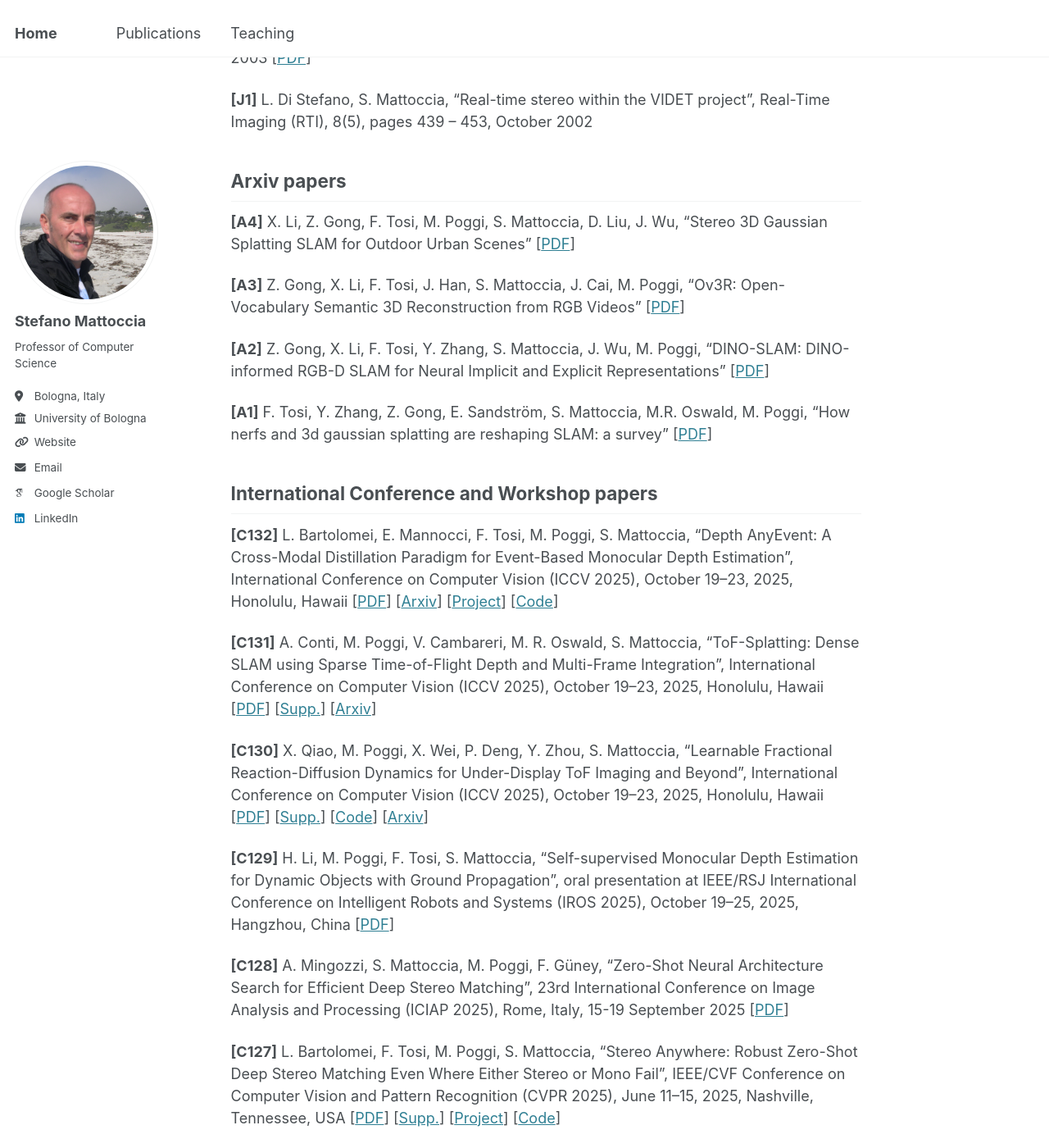
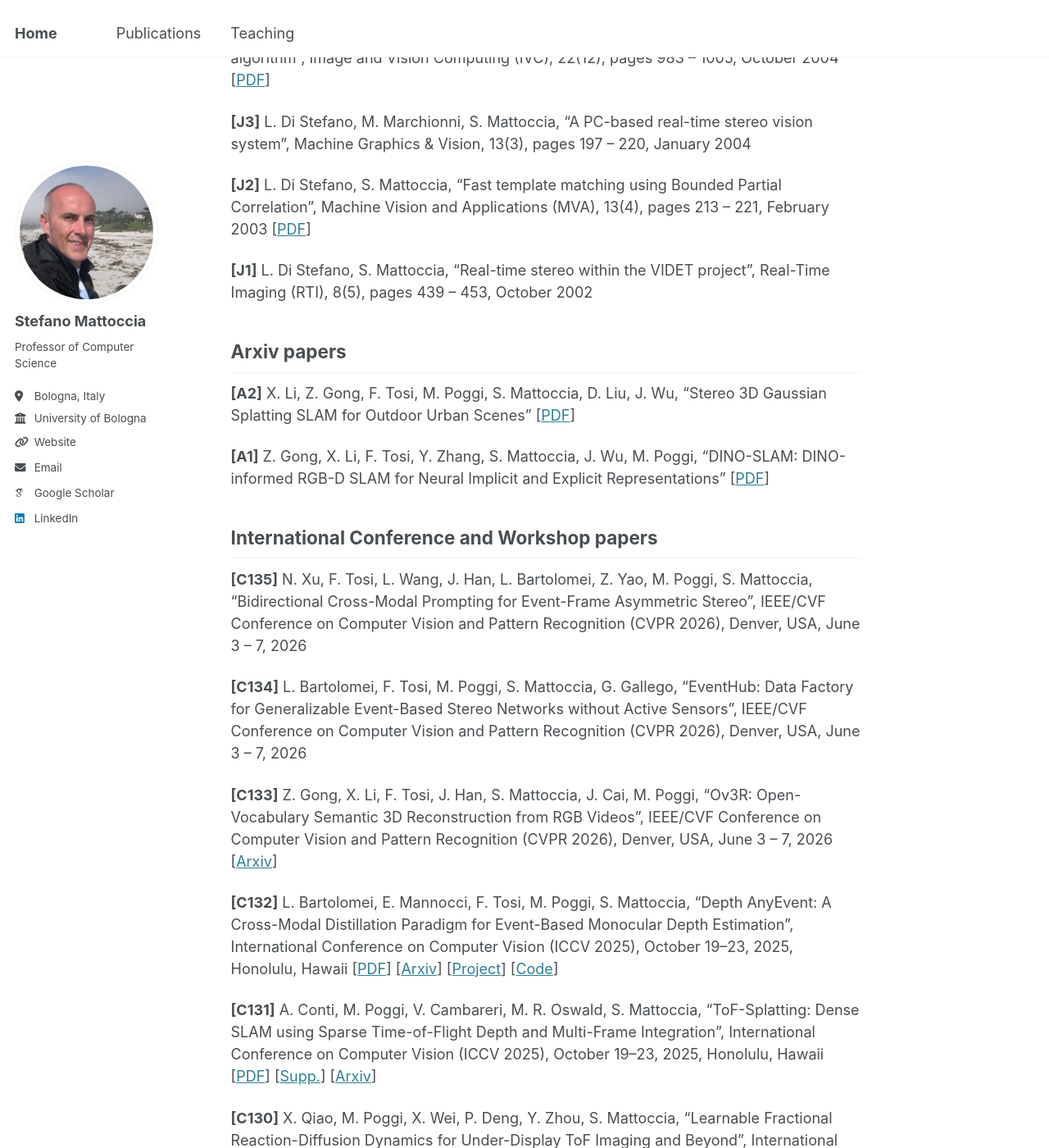
Before and after one commit to stefanomattoccia/stefanomattoccia.github.io, a Jekyll site: the page built from _pages/publications.md, in a window 1280 px wide and 1400 px high, scrolled down 4041 px. Shown: the whole window at 82% size. Built offline with Jekyll 4.4.1, drawn with Linux system fonts in a browser that asks for light colours; some web fonts are replaced; some of the changed text lies outside the part shown.

Commit message:
Update publications with new journal and conference papers
Added new journal and conference papers to the publications list, including updates to existing entries.

```diff
--- a/_pages/publications.md
+++ b/_pages/publications.md
@@ -11,6 +11,10 @@ List of publications and patents.
 
 Journal papers
 ------
+
+**[J39]** F. Tosi, Y. Zhang, Z. Gong, E. Sandström, S. Mattoccia, M.R. Oswald, M. Poggi, “How nerfs and 3d gaussian splatting are reshaping SLAM: a survey”, IEEE Transactions on Robotics (T-RO) [[Arxiv](https://arxiv.org/pdf/2402.13255)]
+
+**[J38]** C. Han; C. Lv; H. Jiang; Q. Kou; D. Cheng; S. Mattoccia, “FGDepth: Fine-Grained Boundary Perception Enhancement in Self-Supervised Indoor Depth Estimation”, IEEE Transactions on Multimedia
 
 **[J37]** L. Bartolomei, M. Poggi, F. Tosi, A. Conti, S. Mattoccia, “Active Stereo in the Wild through Virtual Pattern Projection”,  International Journal of Computer Vision (IJCV), Volume 133, pages 7242–7269, 2025 [[Arxiv](https://arxiv.org/pdf/2406.04345)] [[PDF](https://link.springer.com/article/10.1007/s11263-025-02511-6?utm_source=rct_congratemailt&utm_medium=email&utm_campaign=nonoa_20250716&utm_content=10.1007/s11263-025-02511-6)]
 
@@ -89,16 +93,19 @@ Journal papers
 Arxiv papers
 ------
 
-**[A4]** X. Li, Z. Gong, F. Tosi, M. Poggi, S. Mattoccia, D. Liu, J. Wu, "Stereo 3D Gaussian Splatting SLAM for Outdoor Urban Scenes" [[PDF](https://arxiv.org/pdf/2507.23677)]
+**[A2]** X. Li, Z. Gong, F. Tosi, M. Poggi, S. Mattoccia, D. Liu, J. Wu, "Stereo 3D Gaussian Splatting SLAM for Outdoor Urban Scenes" [[PDF](https://arxiv.org/pdf/2507.23677)]
 
-**[A3]** Z. Gong, X. Li, F. Tosi, J. Han, S. Mattoccia, J. Cai, M. Poggi, "Ov3R: Open-Vocabulary Semantic 3D Reconstruction from RGB Videos" [[PDF](https://arxiv.org/pdf/2507.22052)]
-
-**[A2]** Z. Gong, X. Li, F. Tosi, Y. Zhang, S. Mattoccia, J. Wu, M. Poggi, "DINO-SLAM: DINO-informed RGB-D SLAM for Neural Implicit and Explicit Representations" [[PDF](https://arxiv.org/pdf/2507.19474)]
-
-**[A1]** F. Tosi, Y. Zhang, Z. Gong, E. Sandström, S. Mattoccia, M.R. Oswald, M. Poggi, “How nerfs and 3d gaussian splatting are reshaping SLAM: a survey” [[PDF](https://arxiv.org/pdf/2402.13255)]
+**[A1]** Z. Gong, X. Li, F. Tosi, Y. Zhang, S. Mattoccia, J. Wu, M. Poggi, "DINO-SLAM: DINO-informed RGB-D SLAM for Neural Implicit and Explicit Representations" [[PDF](https://arxiv.org/pdf/2507.19474)]
 
 International Conference and Workshop papers
 ------
+
+**[C135]** N. Xu, F. Tosi, L. Wang, J. Han, L. Bartolomei, Z. Yao, M. Poggi, S. Mattoccia, “Bidirectional Cross-Modal Prompting for Event-Frame Asymmetric Stereo”, IEEE/CVF Conference on Computer Vision and Pattern Recognition (CVPR 2026), Denver, USA, June 3 – 7, 2026
+
+**[C134]** L. Bartolomei, F. Tosi, M. Poggi, S. Mattoccia, G. Gallego, “EventHub: Data Factory for Generalizable Event-Based Stereo Networks without Active Sensors”, IEEE/CVF Conference on Computer Vision and Pattern Recognition (CVPR 2026), Denver, USA, June 3 – 7, 2026
+
+**[C133]** Z. Gong, X. Li, F. Tosi, J. Han, S. Mattoccia, J. Cai, M. Poggi, “Ov3R: Open-Vocabulary Semantic 3D Reconstruction from RGB Videos”, IEEE/CVF Conference on Computer Vision and Pattern Recognition (CVPR 2026), Denver, USA, June 3 – 7, 2026 [[Arxiv](https://arxiv.org/pdf/2507.22052)]
+
 
 **[C132]** L. Bartolomei, E. Mannocci, F. Tosi, M. Poggi, S. Mattoccia, "Depth AnyEvent: A Cross-Modal Distillation Paradigm for Event-Based Monocular Depth Estimation", International Conference on Computer Vision (ICCV 2025), October 19–23, 2025, Honolulu, Hawaii [[PDF](https://openaccess.thecvf.com/content/ICCV2025/papers/Bartolomei_Depth_AnyEvent_A_Cross-Modal_Distillation_Paradigm_for_Event-Based_Monocular_Depth_ICCV_2025_paper.pdf)] [[Arxiv](https://arxiv.org/pdf/2509.15224)] [[Project](https://bartn8.github.io/depthanyevent/)] [[Code](https://github.com/bartn8/depthanyevent/)]
 
```
